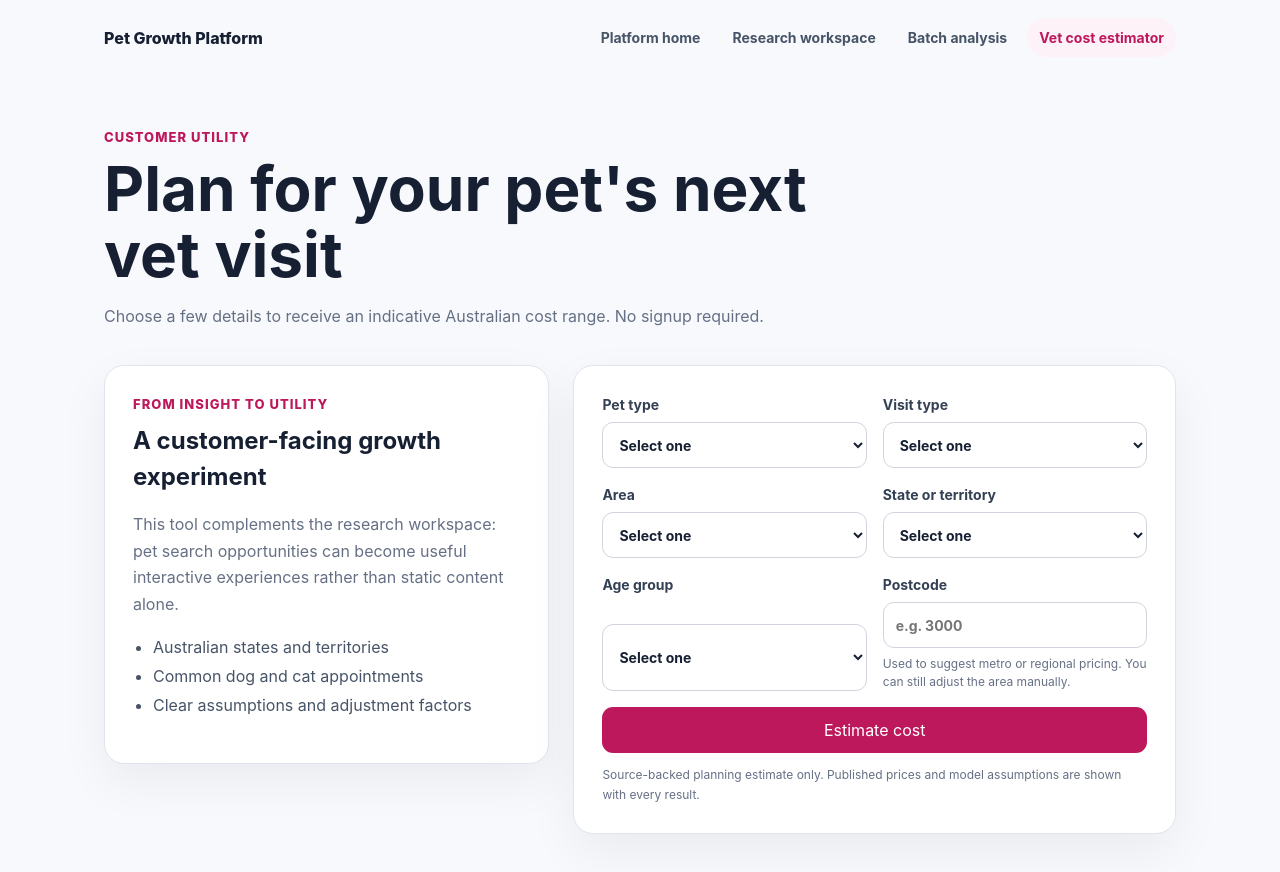
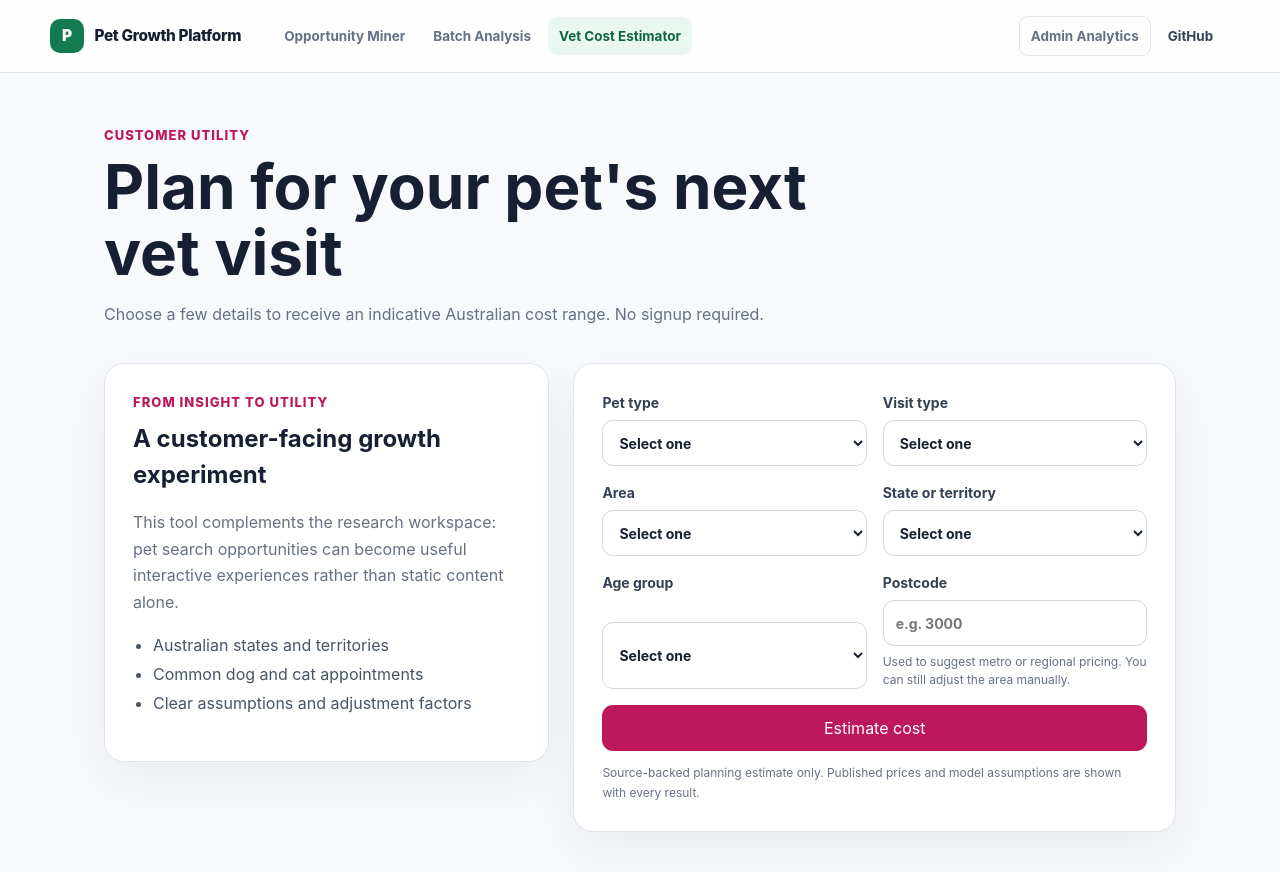
Before and after one commit to jason1511/pet-content-opportunity-miner, a website with bundled scripts: page public/tools/vet-cost/index.html in a window 1280 px wide. Built offline with nearby package versions, Linux system fonts and the light colour scheme.

Commit message:
feat: unify platform navigation across pages

```diff
--- a/public/home.css
+++ b/public/home.css
@@ -10,19 +10,6 @@ body {
   font-family: Inter, ui-sans-serif, system-ui, -apple-system, BlinkMacSystemFont, "Segoe UI", sans-serif;
 }
 a { color: inherit; }
-.site-header {
-  max-width: 1180px;
-  margin: 0 auto;
-  padding: 22px 28px;
-  display: flex;
-  align-items: center;
-  justify-content: space-between;
-  gap: 24px;
-}
-.brand { font-size: 17px; font-weight: 850; text-decoration: none; letter-spacing: -.02em; }
-nav { display: flex; flex-wrap: wrap; gap: 24px; }
-nav a { color: #475467; font-size: 14px; font-weight: 650; text-decoration: none; }
-nav a:hover { color: var(--pink); }
 main { max-width: 1180px; margin: 0 auto; padding: 62px 28px 96px; }
 .hero { max-width: 900px; padding: 54px 0 94px; }
 .eyebrow {
@@ -157,7 +144,6 @@ footer {
 }
 footer p { margin: 5px 0; }
 @media (max-width: 800px) {
-  .site-header { align-items: flex-start; flex-direction: column; }
   main { padding-top: 30px; }
   .hero { padding: 38px 0 70px; }
   .project-grid, .connection-section { grid-template-columns: 1fr; }
@@ -165,8 +151,7 @@ footer p { margin: 5px 0; }
   .connection-section { padding: 30px 24px; gap: 24px; }
 }
 @media (max-width: 480px) {
-  nav { gap: 14px; }
-  main, .site-header { padding-left: 18px; padding-right: 18px; }
+  main { padding-left: 18px; padding-right: 18px; }
   .project-card { padding: 25px; }
   .project-card h3 { font-size: 27px; }
   .card-actions { flex-direction: column; }
--- /dev/null
+++ b/public/platform-nav.js
@@ -0,0 +1,32 @@
+class PlatformNav extends HTMLElement {
+  connectedCallback() {
+    const root = this.getAttribute("root") || "./";
+    const current = this.getAttribute("current") || "";
+    const links = [
+      ["research", "Opportunity Miner", `${root}research.html`],
+      ["batch", "Batch Analysis", `${root}batch.html`],
+      ["estimator", "Vet Cost Estimator", `${root}tools/vet-cost/`]
+    ];
+
+    this.innerHTML = `
+      <header class="platform-header">
+        <a class="platform-brand" href="${root}" aria-label="Pet Growth Platform home">
+          <span class="platform-brand-mark" aria-hidden="true">P</span>
+          <span>Pet Growth Platform</span>
+        </a>
+        <nav class="platform-nav-links" aria-label="Primary navigation">
+          ${links.map(([id, label, href]) => `
+            <a href="${href}" ${current === id ? 'aria-current="page"' : ""}>${label}</a>
+          `).join("")}
+        </nav>
+        <div class="platform-nav-actions">
+          <a class="platform-admin-link" href="${root}analytics.html" ${current === "analytics" ? 'aria-current="page"' : ""}>Admin Analytics</a>
+          <a class="platform-github-link" href="https://github.com/jason1511/pet-content-opportunity-miner" target="_blank" rel="noreferrer">GitHub</a>
+          <span class="platform-theme-slot"></span>
+        </div>
+      </header>
+    `;
+  }
+}
+
+customElements.define("platform-nav", PlatformNav);
--- a/public/platform.css
+++ b/public/platform.css
@@ -85,6 +85,55 @@ img, svg { max-width: 100%; }
 .platform-button-secondary { color: var(--text); background: var(--surface); border-color: var(--border); }
 .platform-button-secondary:hover { background: var(--surface-subtle); }
 
+platform-nav { display: block; border-bottom: 1px solid var(--border); background: color-mix(in srgb, var(--surface) 92%, transparent); }
+.platform-header {
+  width: min(100% - 40px, var(--content-width));
+  min-height: 72px;
+  margin: 0 auto;
+  display: grid;
+  grid-template-columns: auto 1fr auto;
+  align-items: center;
+  gap: 2rem;
+}
+.platform-brand {
+  display: inline-flex;
+  align-items: center;
+  gap: 0.65rem;
+  color: var(--text);
+  font-size: 0.96rem;
+  font-weight: 850;
+  letter-spacing: -0.02em;
+  text-decoration: none;
+  white-space: nowrap;
+}
+.platform-brand-mark {
+  width: 34px;
+  height: 34px;
+  display: grid;
+  place-items: center;
+  border-radius: 10px;
+  color: white;
+  background: var(--platform);
+  font-weight: 900;
+}
+.platform-nav-links, .platform-nav-actions { display: flex; align-items: center; gap: 0.35rem; }
+.platform-nav-links a, .platform-nav-actions a {
+  padding: 0.55rem 0.7rem;
+  border-radius: 9px;
+  color: var(--muted);
+  font-size: 0.84rem;
+  font-weight: 720;
+  text-decoration: none;
+  white-space: nowrap;
+}
+.platform-nav-links a:hover, .platform-nav-actions a:hover { color: var(--text); background: var(--surface-subtle); }
+.platform-nav-links a[aria-current="page"], .platform-nav-actions a[aria-current="page"] {
+  color: var(--platform-strong);
+  background: var(--platform-soft);
+}
+.platform-admin-link { border: 1px solid var(--border); }
+.platform-github-link { color: var(--text-soft) !important; }
+
 .visually-hidden {
   position: absolute;
   width: 1px;
--- a/public/tools/vet-cost/index.html
+++ b/public/tools/vet-cost/index.html
@@ -9,15 +9,7 @@
   <link rel="stylesheet" href="style.css">
 </head>
 <body>
-  <header class="site-header">
-    <a class="brand" href="../../index.html">Pet Growth Platform</a>
-    <nav aria-label="Primary navigation">
-      <a href="../../index.html">Platform home</a>
-      <a href="../../research.html">Research workspace</a>
-      <a href="../../batch.html">Batch analysis</a>
-      <a class="active" href="./">Vet cost estimator</a>
-    </nav>
-  </header>
+  <platform-nav current="estimator" root="../../"></platform-nav>
 
   <main>
     <section class="hero">
@@ -125,6 +117,7 @@
       </div>
     </section>
   </main>
+  <script type="module" src="../../platform-nav.js"></script>
   <script type="module" src="script.js"></script>
 </body>
 </html>
--- a/public/tools/vet-cost/style.css
+++ b/public/tools/vet-cost/style.css
@@ -5,26 +5,6 @@ body {
   color: var(--ink);
   background: #f8fafc;
 }
-.site-header {
-  max-width: 1120px;
-  margin: 0 auto;
-  padding: 18px 24px;
-  display: flex;
-  align-items: center;
-  justify-content: space-between;
-  gap: 24px;
-}
-.brand { color: var(--ink); font-weight: 800; text-decoration: none; }
-nav { display: flex; flex-wrap: wrap; gap: 8px; }
-nav a {
-  color: #475467;
-  padding: 9px 12px;
-  border-radius: 999px;
-  text-decoration: none;
-  font-weight: 650;
-  font-size: 14px;
-}
-nav a:hover, nav a.active { color: var(--accent); background: var(--accent-soft); }
 main { max-width: 1120px; margin: 0 auto; padding: 52px 24px 80px; }
 .hero { max-width: 720px; margin-bottom: 36px; }
 .eyebrow {
@@ -109,7 +89,6 @@ dd { margin: 0; text-align: right; font-weight: 700; }
 .area-comparison p { margin: 0.35rem 0; }
 .clinic-link { display: inline-block; margin-top: 1rem; font-weight: 700; color: #175cd3; }
 @media (max-width: 760px) {
-  .site-header { align-items: flex-start; flex-direction: column; }
   main { padding-top: 30px; }
   .estimator-layout, form { grid-template-columns: 1fr; }
 }
--- a/scripts/smoke-check.mjs
+++ b/scripts/smoke-check.mjs
@@ -16,6 +16,7 @@ const requiredFiles = [
   ...pages,
   "home.css",
   "platform.css",
+  "platform-nav.js",
   "base.css",
   "single.css",
   "single.js",
@@ -107,6 +108,11 @@ for (const page of pages) {
   }
 }
 
+for (const page of pages) {
+  const html = await readFile(path.join(publicRoot, page), "utf8");
+  if (!html.includes("<platform-nav")) failures.push(`Shared navigation missing from public/${page}`);
+}
+
 const worker = await readFile(path.join(root, "worker.js"), "utf8");
 const pricingData = await readFile(path.join(root, "vet-cost-data.js"), "utf8");
 if (!worker.includes('from "./vet-cost-data.js"')) {
```
Also changed, not shown: public/analytics.html (+2 -8 lines), public/batch.html (+2 -8 lines), public/index.html (+2 -9 lines), public/research.html (+2 -8 lines), public/share.html (+3 -4 lines).
